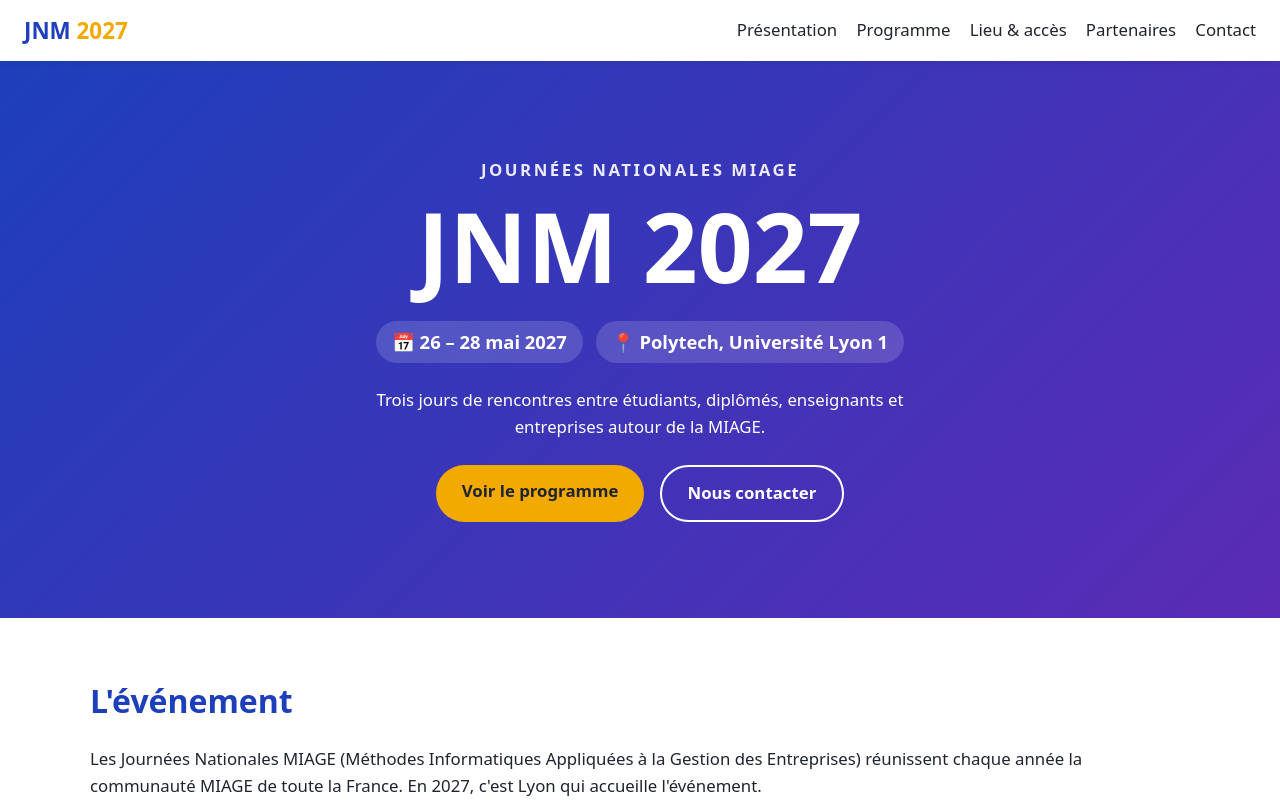
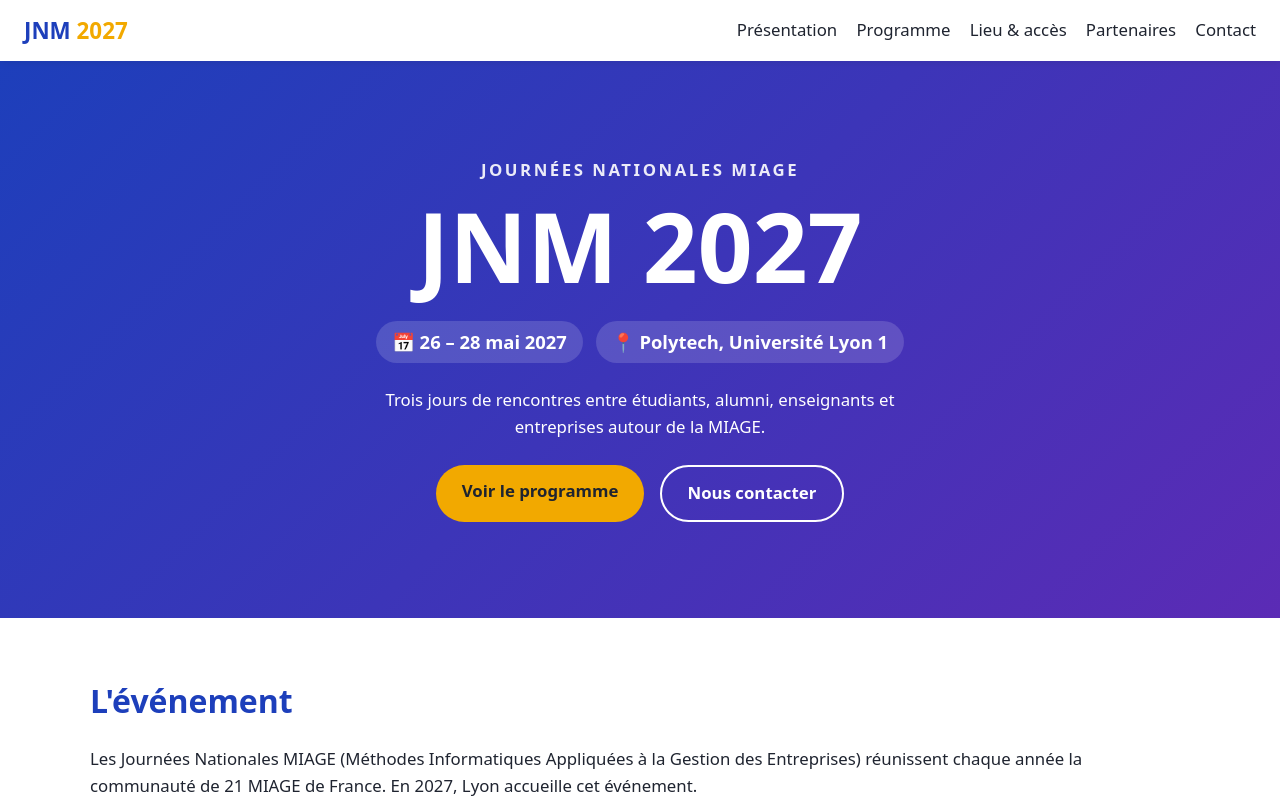
Before and after one commit to bounekkar/jnm-2027, a plain HTML site: page index.html in a window 1280 px wide. Shown: the top 804 px of the page. Drawn offline with Linux system fonts and the light colour scheme.

Commit message:
Revise event description and terminology
Updated text to replace 'diplômés' with 'alumni' and made minor adjustments for clarity.

```diff
--- a/index.html
+++ b/index.html
@@ -33,7 +33,7 @@
           <span>📍 Polytech, Université Lyon 1</span>
         </p>
         <p class="accroche">
-          Trois jours de rencontres entre étudiants, diplômés, enseignants et
+          Trois jours de rencontres entre étudiants, alumni, enseignants et
           entreprises autour de la MIAGE.
         </p>
         <div class="boutons">
@@ -49,8 +49,8 @@
         <h2>L'événement</h2>
         <p>
           Les Journées Nationales MIAGE (Méthodes Informatiques Appliquées à la
-          Gestion des Entreprises) réunissent chaque année la communauté MIAGE
-          de toute la France. En 2027, c'est Lyon qui accueille l'événement.
+          Gestion des Entreprises) réunissent chaque année la communauté de 21 MIAGE
+          de France. En 2027, Lyon accueille cet événement.
         </p>
         <p class="a-completer">
           [À COMPLÉTER] Texte de présentation : historique des JNM, objectifs
```
